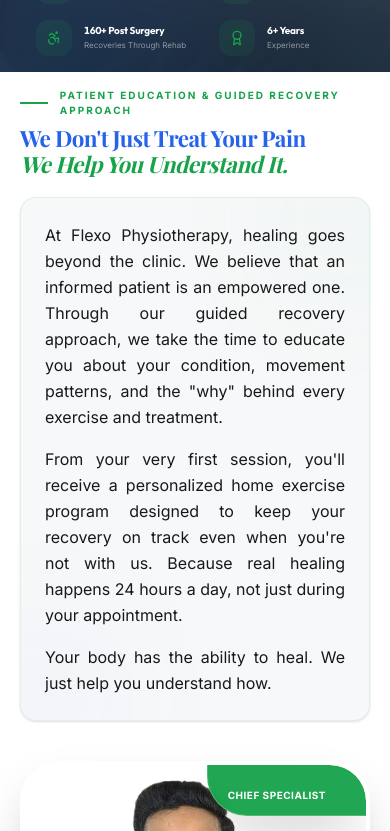
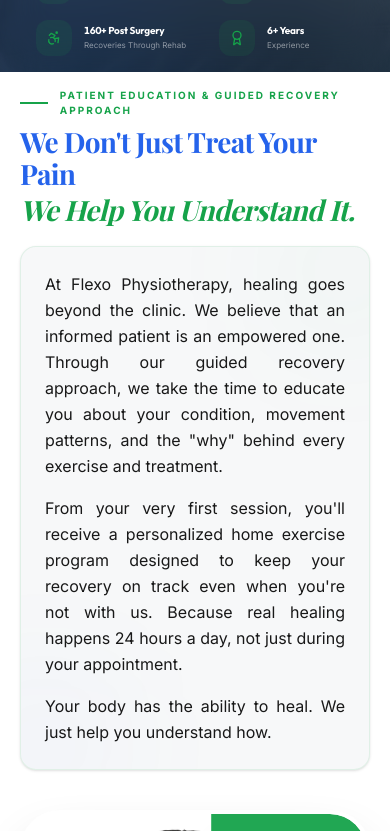
Before and after one commit to CODTECHIT/physico, a React (Vite) app: page / in a window 390 px wide. Shown: the part 1233-2064 px from the top of the page. Built offline with nearby package versions, Linux system fonts and the light colour scheme; a web font is replaced by a local one.

Commit message:
feat: add premium box container to patient education and adjust mobile heading

```diff
--- a/src/pages/Home.tsx
+++ b/src/pages/Home.tsx
@@ -456,9 +456,9 @@ const Home = () => {
                   Patient Education & Guided Recovery Approach
                 </span>
               </div>
-              <h2 className="editorial-heading text-primary leading-tight">
-                We Don't Just Treat Your Pain <br />
-                <span className="text-accent italic font-normal">
+              <h2 className="text-[1.75rem] sm:text-3xl lg:text-4xl xl:text-[2.6rem] font-serif font-bold text-primary leading-[1.15] lg:leading-tight">
+                We Don't Just Treat Your Pain{" "}
+                <span className="text-accent italic font-normal block sm:inline mt-1 sm:mt-0">
                   We Help You Understand It.
                 </span>
               </h2>
@@ -512,9 +512,9 @@ const Home = () => {
                       whileInView={{ opacity: 1, x: 0, y: 0 }}
                       viewport={{ once: true }}
                       transition={{ delay: 0.5, duration: 0.8 }}
-                      className="bg-accent/95 backdrop-blur-md pl-5 pr-10 pt-4 pb-2.5 rounded-bl-[2.5rem] border-l border-b border-white/20 shadow-2xl"
+                      className="bg-accent/95 backdrop-blur-md px-6 py-3 rounded-bl-[2rem] border-l border-b border-white/20 shadow-xl"
                     >
-                      <span className="text-[10px] font-bold text-white uppercase tracking-wider">Chief Specialist</span>
+                      <span className="text-[10px] font-bold text-white uppercase tracking-widest whitespace-nowrap">Chief Specialist</span>
                     </motion.div>
                   </div>
                 </div>
```
